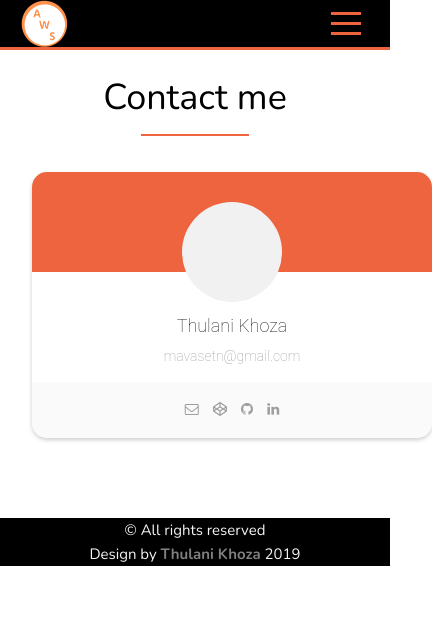
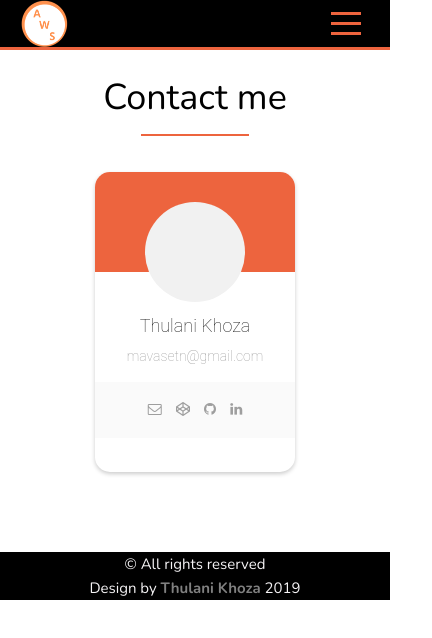
Before and after one commit to Nhlakanipho12/Porfolio, a plain HTML site: page contact.html in a window 390 px wide. Shown: the whole page, 432 px wide, since content can reach past the window. Drawn offline with nearby package versions, Linux system fonts and the light colour scheme.

Commit message:
added media query for contact form

```diff
--- a/css/style.css
+++ b/css/style.css
@@ -528,9 +528,10 @@ header{
 
   }
 
-  @media(min-width:1024px){
+  @media(max-width:800px){
     .card{
-      width: 400px;
+      width: 200px;
+      height: 300px;
       overflow: hidden;
       background-color: #FFFFFF;
       border-radius: 15px;
@@ -540,8 +541,6 @@ header{
       transition: .1s ease-in-out;
       margin-left: auto;
       margin-right: auto;
-
-
     }
   }
 
```
